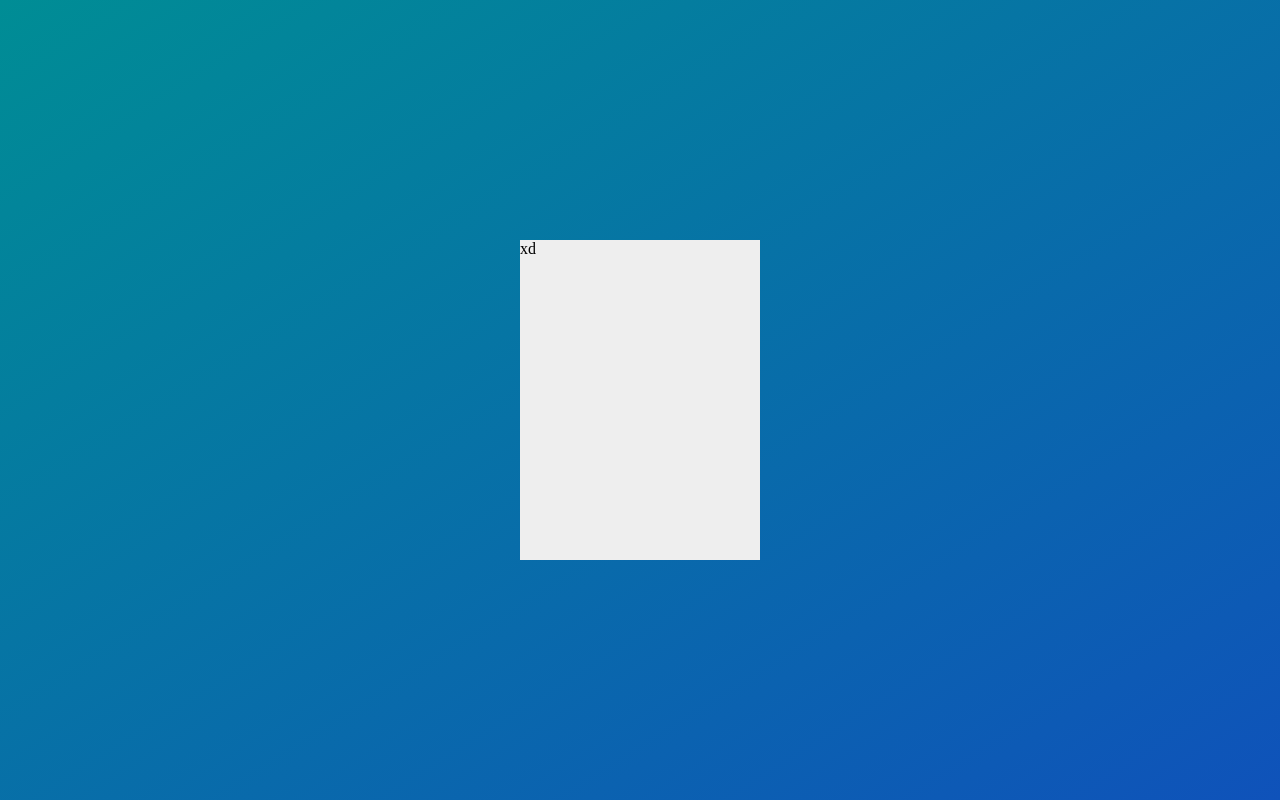
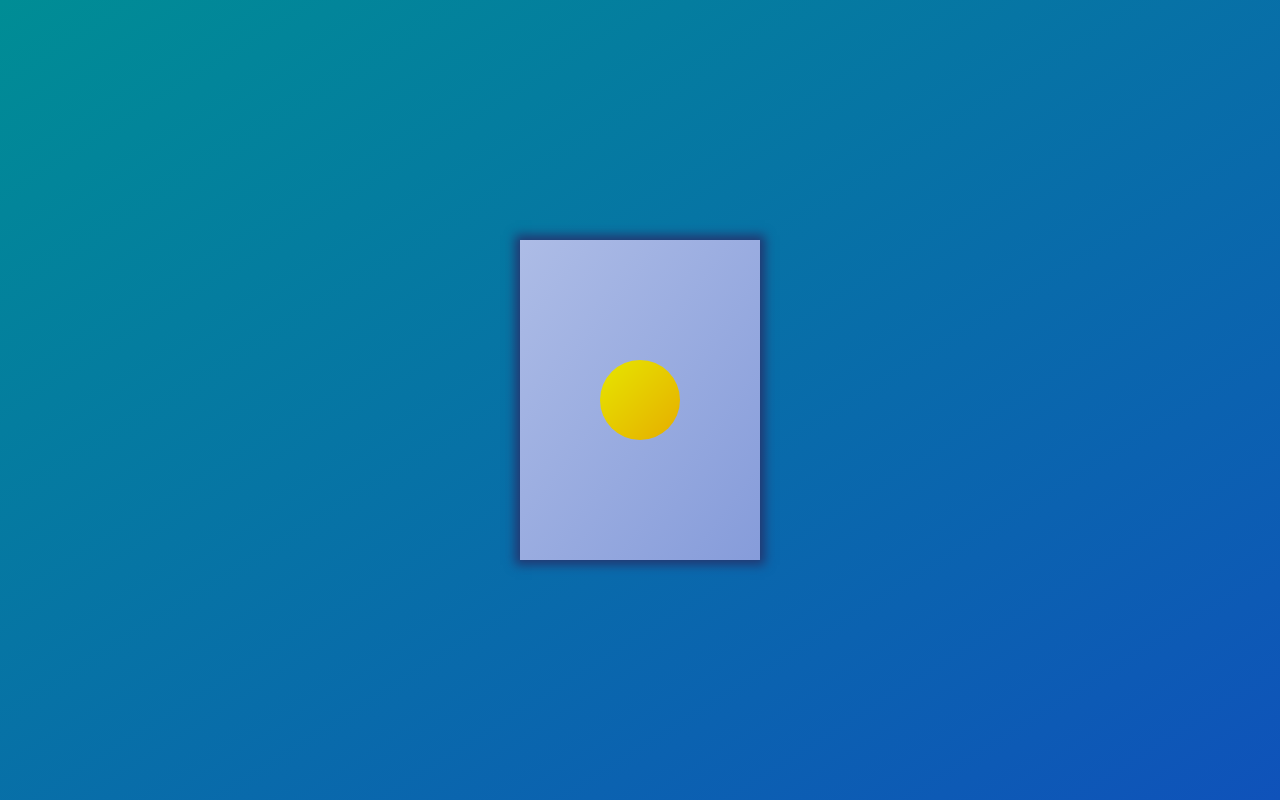
Before and after one commit to Paaka/WeatherApp, a React (Create React App) app in the folder sapphire-sky/: page / in a window 1280 px wide. Built offline with nearby package versions, Linux system fonts and the light colour scheme.

Commit message:
Added sun

```diff
--- a/sapphire-sky/src/constants/Cards/SunnyDay.js
+++ b/sapphire-sky/src/constants/Cards/SunnyDay.js
@@ -1,16 +1,61 @@
 import React from 'react';
 import styled, {keyframes} from 'styled-components';
 
+const SunRay = styled.div`
+    position:absolute;
+    height:30px;
+    width:5px;
+    opacity:1;
+    background-color:#e6e600;
+    border-radius:5px;
+    transition:opacity 0.25s ease-in;
+    top:${props => props.top +'%'};
+    left:${props => props.left + '%'};
+    transform:translateX(${props => props.translationX +'px'});
+    transform:translateY(${props => props.translationY +'px'});
+    transform:rotate(${props => props.rotation+'deg'});
+`
+
 const Card = styled.div`
+    position:relative;
     width:15rem;
     height:20rem;
-    background-color:#eee;
+    background-image:linear-gradient(to right bottom, #adbce6,#869cda);
+    box-shadow: 0px 0px 10px 5px #223771;
+    z-index:20;
+    transition:opacity 0.2s;
 
+    :hover ${SunRay}{
+        opacity:1;
+    }
 `
+
+const Sun = styled.div`
+    position:absolute;
+    height:80px;
+    width:80px;
+    background-image:linear-gradient(to right bottom, #e6e600,#e6ad00);
+    top:50%;
+    left:50%;
+    transform:translateY(-40px) translateX(-40px);
+    border-radius:50%;
+`;
+
+
 
 const SunnyDayCard = props => {
     return(
-        <Card>xd</Card>
+        <Card>
+            <Sun/>
+            {/* <SunRay top={25} left={50} translationX={-2.5}/>
+            <SunRay top={65} left={50} translationX={-2.5}/>
+            <SunRay top={45} left={22} rotation={90}  translationX={5}/>
+            <SunRay top={45} left={75} rotation={90}  translationX={5}/>
+            <SunRay top={30} left={70} rotation={45}/>
+            <SunRay top={70} left={30} rotation={45}/>
+            <SunRay top={30} left={70} rotation={-45}/>
+            <SunRay top={65} left={65} rotation={-45}/> */}
+        </Card>
     )
 }
 
```
